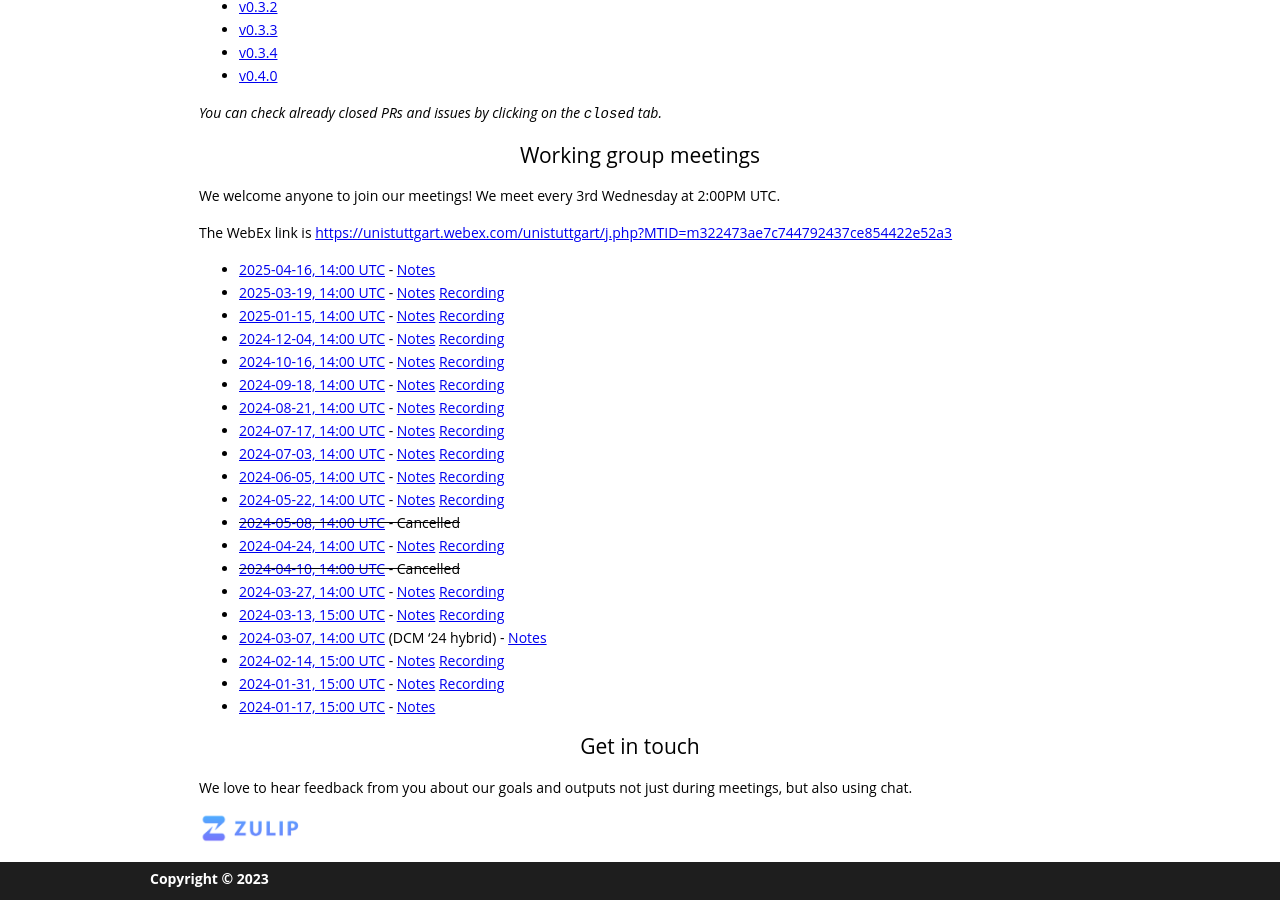
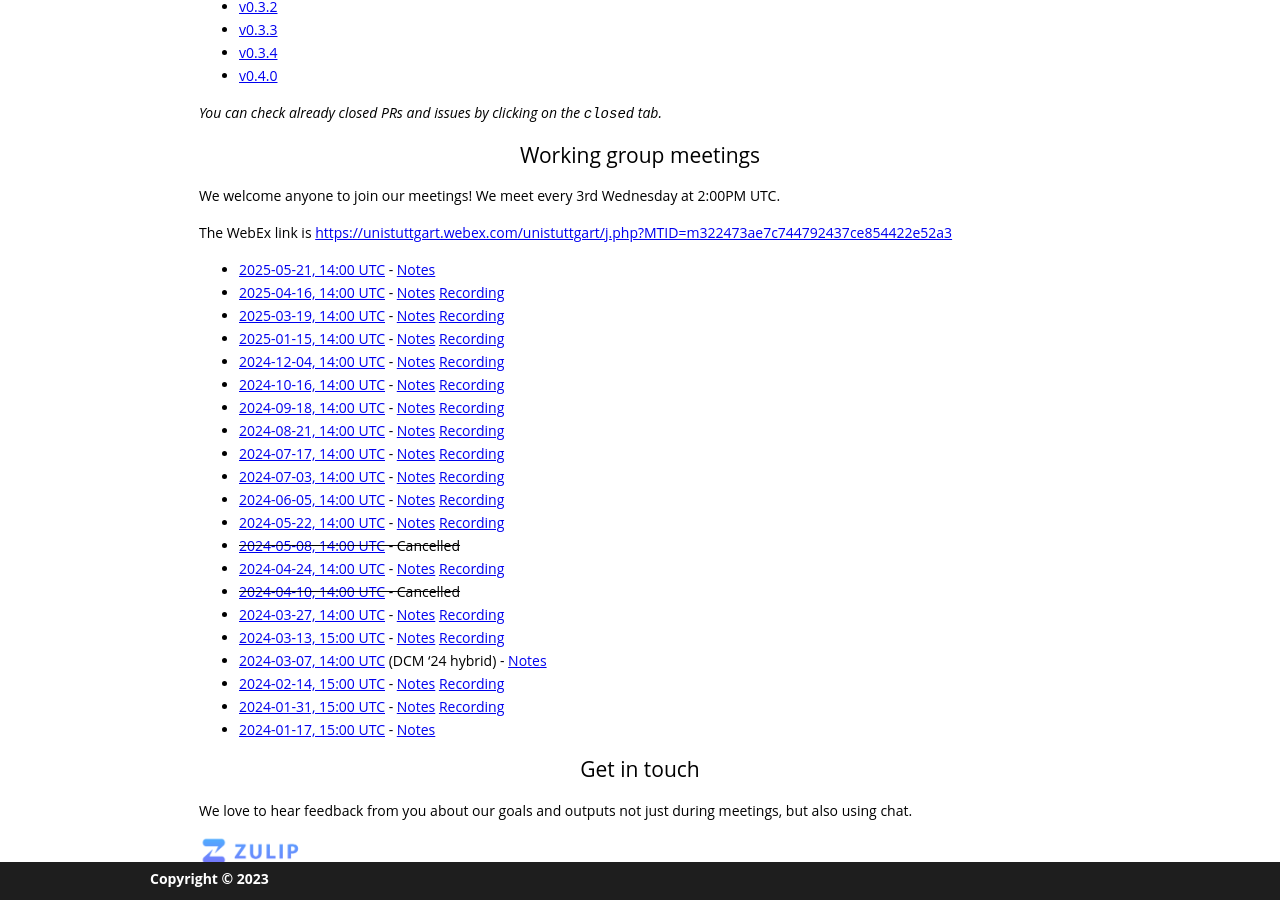
Before and after one commit to gdcc/py.gdcc.io, a Jekyll site: the page built from index.md, in a window 1280 px wide and 900 px high, scrolled down 2632 px. Built offline with Jekyll 4.4.1, drawn with Linux system fonts in a browser that asks for light colours; our own code applies the rules of GitHub Pages for plain Markdown files.

Commit message:
add next date

```diff
--- a/index.md
+++ b/index.md
@@ -81,7 +81,8 @@ We welcome anyone to join our meetings! We meet every 3rd Wednesday at 2:00PM UT
 
 The WebEx link is <https://unistuttgart.webex.com/unistuttgart/j.php?MTID=m322473ae7c744792437ce854422e52a3>
 
-- [2025-04-16, 14:00 UTC](https://time.is/compare/1400_16_Apr_2025_in_UTC) - [Notes](https://docs.google.com/document/d/1A8bTLznwHBMCTonOmk-PDsKaOeZ4u7cKagi4DZZ2iVk/edit?usp=sharing)
+- [2025-05-21, 14:00 UTC](https://time.is/compare/1400_21_May_2025_in_UTC) - [Notes](https://docs.google.com/document/d/1iFH9GTFLLbTZHv3a9P36eWQ07uywhMn9IPsL3reANJA/edit?usp=sharing)
+- [2025-04-16, 14:00 UTC](https://time.is/compare/1400_16_Apr_2025_in_UTC) - [Notes](https://docs.google.com/document/d/1A8bTLznwHBMCTonOmk-PDsKaOeZ4u7cKagi4DZZ2iVk/edit?usp=sharing) [Recording](https://drive.google.com/file/d/1E2nbmlO_Hppz0SjxM_roHlvrIa7BzaCt/view?usp=share_link)
 - [2025-03-19, 14:00 UTC](https://time.is/compare/1400_19_Mar_2025_in_UTC) - [Notes](https://docs.google.com/document/d/1sGBWyf5NYq_aZvhMWr5cMNhNt_PEaumImDT581-7hhs/edit?usp=sharing) [Recording](https://drive.google.com/file/d/1uQ-8K63pVXGoaDqNRAAyVfZ5M9bJ6zpf/view?usp=share_link)
 - [2025-01-15, 14:00 UTC](https://time.is/compare/1400_15_January_2025_in_UTC) - [Notes](https://docs.google.com/document/d/1GA7GUWbfKJzGFiLnaMxJgYSQGz1g57zpEtE2HiAx9es/edit?usp=sharing) [Recording](https://drive.google.com/file/d/1t7saRawXpbupTd3Nc9hXfsqibXortb2h/view?usp=share_link)
 - [2024-12-04, 14:00 UTC](https://time.is/compare/1400_04_December_2024_in_UTC) - [Notes](https://docs.google.com/document/d/1G0MYGwI6--RUo382aUb57DFIgt7hMDdsZLXknf_9Ud4/edit?usp=sharing) [Recording](https://drive.google.com/file/d/1mLKDoOdZd4vjnrxwKw1qtQlyonyMCgAr/view?usp=share_link)
```
